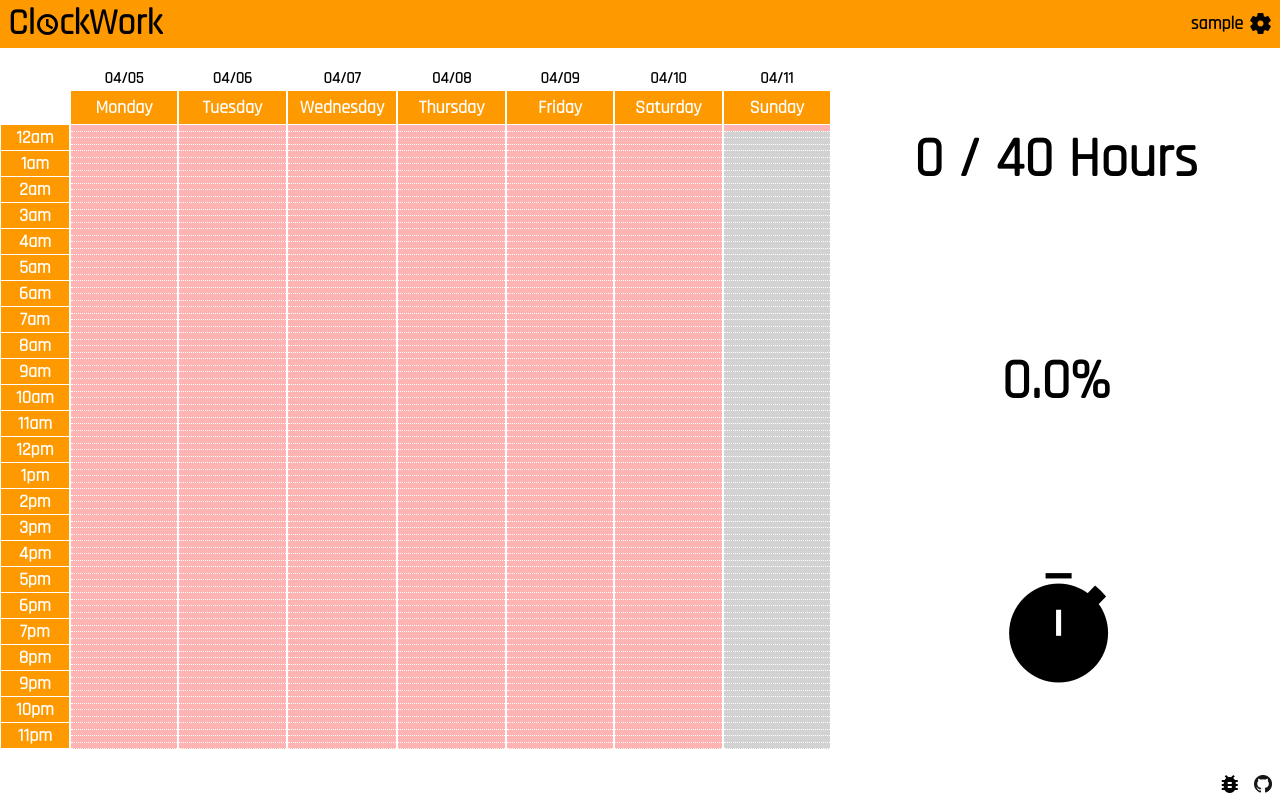
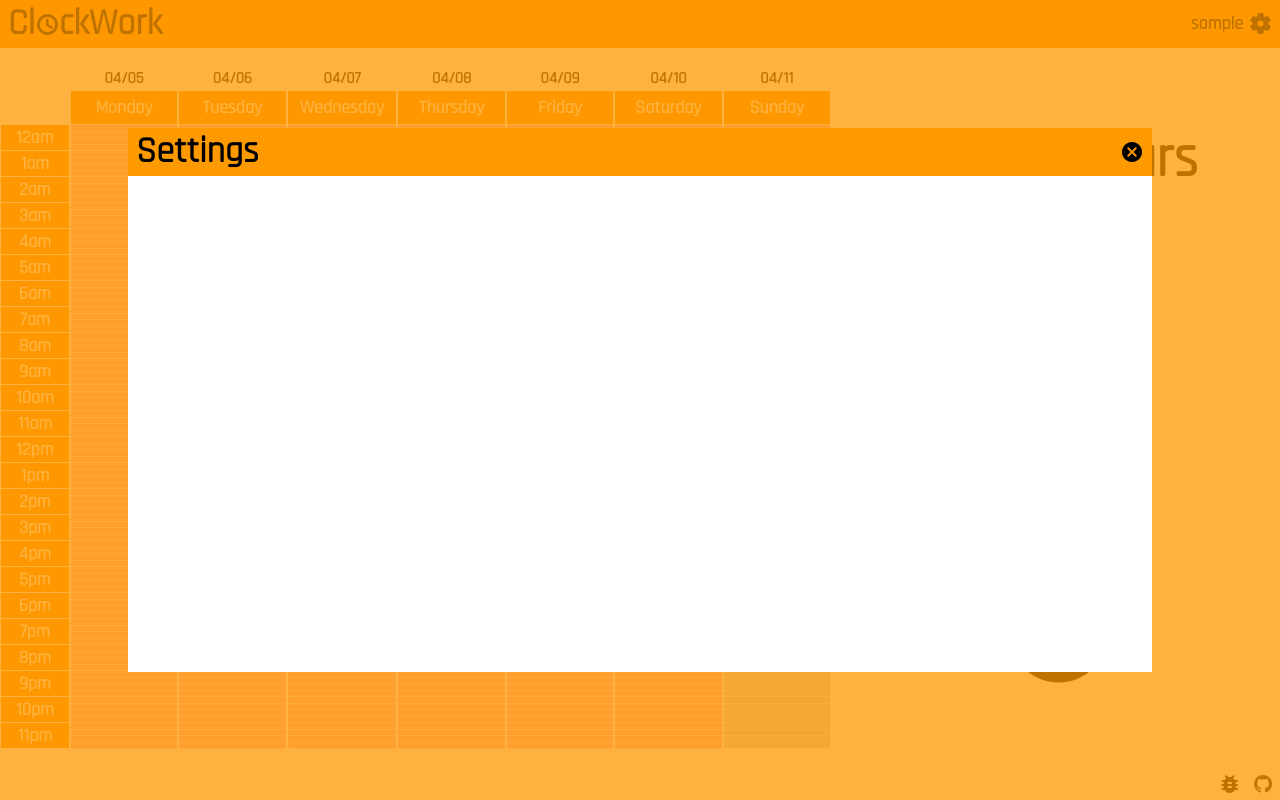
Before and after one commit to rahmedbuehler/ClockWork, a Django app: page / in a window 1280 px wide. Run offline with Django 3.2, Linux system fonts and the light colour scheme; the visitor is signed in with stand-in values (Sample User, id 1); data comes from the database, SQL or seed files in the repository.

Commit message:
Add settings popup

```diff
--- a/ClockWorkApp/urls.py
+++ b/ClockWorkApp/urls.py
@@ -3,6 +3,5 @@ from django.contrib.auth.decorators import login_required
 from . import views
 
 urlpatterns = [
-        path('logout/', views.logout_view, name='logout_view'),
         path('', views.Index_view.as_view(), name="index"),
 ]
--- a/ClockWorkApp/views.py
+++ b/ClockWorkApp/views.py
@@ -10,12 +10,6 @@ GUEST_PASSWORD = os.environ["GUEST_PASSWORD"]
 
 from .models import *
 
-def logout_view(request):
-    logout(request)
-    return HttpResponseRedirect(reverse('logout'))
-
-# Add Chart
-# Add timer
 class Index_view(View):
 
     def get_current_week(self, user):
@@ -50,7 +44,7 @@ class Index_view(View):
         context["week_by_row"] = current_week.get_week_by_row()
         context["goal"] = current_week.goal
         context["hours_worked"] = int(round(current_week.get_hours_worked()))
-        context["goal_percent"] = round(current_week.get_hours_worked()/current_week.goal,2)
+        context["goal_percent"] = round(100*(current_week.get_hours_worked()/current_week.goal),2)
         return render(request, "ClockWorkApp/index.html", context)
 
     def post(self, request):
@@ -76,17 +70,6 @@ class Index_view(View):
                 day_1.save()
                 day_2.save()
             return HttpResponseRedirect(reverse("index"))
-'''
+
 def new_account_view(request):
-    if request.method == 'POST':
-        form = UserCreationForm(request.POST)
-        if form.is_valid():
-            form.save() username = form.cleaned_data.get('username')
-            raw_password = form.cleaned_data.get('password1')
-            user = authenticate(username=username, password=raw_password)
-            login(request, user)
-            return redirect(reverse('index'))
-    else:
-        form = UserCreationForm()
-    return render(request, 'ClockWorkApp/new_account.html', {'form': form})
-    '''
+    return render(request, 'ClockWorkApp/new_account.html', {})
--- a/static/simple.css
+++ b/static/simple.css
@@ -34,25 +34,20 @@ body{
     height: 95vh;
 }
 
-
-#header-wrapper{
+.header-wrapper{
     height: 3rem;
     width: 100%;
     line-height: 3rem;
-}
-
-.header-style-1{
     background-color:#FF9900;
 }
 
-#title{
-    display:inline;
+.title{
     font-size: 36px;
     padding-left: .5rem;
     font-weight: 900;
 }
 
-#btn-wrapper-right{
+.btn-wrapper-right{
     float:right;
     margin-right:.5rem;
     cursor: pointer;
@@ -159,6 +154,25 @@ td.color_1{
     width: 10%;
 }
 
+.popup_border{
+    position: absolute;
+    z-index: 1;
+    top: 0;
+    left:0;
+    width:100%;
+    height: 100%;
+    padding: 10%;
+    background-color: rgba(255,153,0,.75);
+}
+
+.popup{
+    font-size: 36px;
+    font-weight: 900;
+    height: 100%;
+    width: 100%;
+    background-color: white;
+}
+
 .footer {
     position: absolute;
     bottom: 0px;
--- a/templates/ClockWorkApp/index.html
+++ b/templates/ClockWorkApp/index.html
@@ -3,12 +3,12 @@
 {% load static %}
 
 {% block header %}
-    <div id="title" class="header-line-height noselect">
+    <div id="title" class="title noselect">
         Cl<span id="header-icon" class="material-icons md-bf">schedule</span>ckWork
-        <div id="btn-wrapper-right" class={{ login_display }}>
+        <div id="login_btn" class="btn-wrapper-right {{ login_display }}">
             Login <span class="material-icons md-bf">login</span>
         </div>
-        <div id="btn-wrapper-right" class={{ user_display }}>
+        <div id="settings_btn" class="btn-wrapper-right {{ user_display }}">
             {{ user.username }} <span class="material-icons md-bf">settings</span>
         </div>
     </div>
@@ -69,13 +69,24 @@
             <div id="stopwatch"> +00:00.00 </div>
         </div>
     </div>
-    <form id="form_id" method="POST" action="">
-        {% csrf_token %}
-        <input id="start_time_input" type="hidden" name="start_time" value="">
-        <input id="start_day_input" type="hidden" name="start_day" value="">
-        <input id="work_code_input" type="hidden" name="work_code" value="1">
-    </form>
 </div>
+<form id="form_id" method="POST" action="">
+    {% csrf_token %}
+    <input id="start_time_input" type="hidden" name="start_time" value="">
+    <input id="start_day_input" type="hidden" name="start_day" value="">
+    <input id="work_code_input" type="hidden" name="work_code" value="1">
+
+<div id="settings_border" class="popup_border">
+    <div id="settings" class="popup">
+        <div id="settings_title" class="header-wrapper title noselect">
+            Settings
+            <div class="btn-wrapper-right" onclick="document.getElementById('settings_border').classList.toggle('noshow');">
+                <span class="material-icons">cancel</span>
+            </div>
+        </div>
+    </div>
+</div>
+</form>
 {% endblock %}
 
 {% block scripts %}
--- a/templates/simple.html
+++ b/templates/simple.html
@@ -13,7 +13,7 @@
     {% endblock %}
 </head>
 <body>
-    <div id="header-wrapper" class="header-style-1">
+    <div id="header-wrapper" class="header-wrapper">
         {% block header %}
         {% endblock %}
     </div>
```
